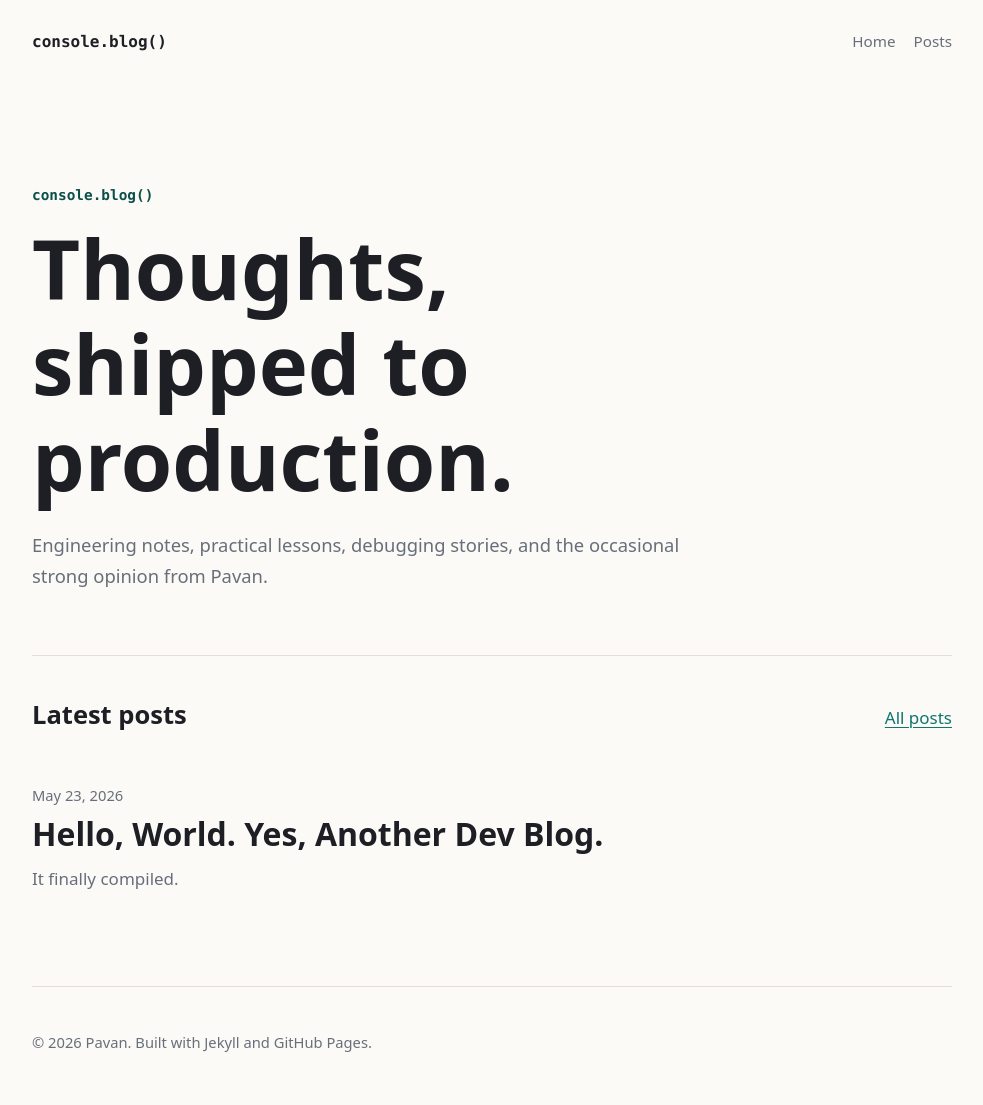
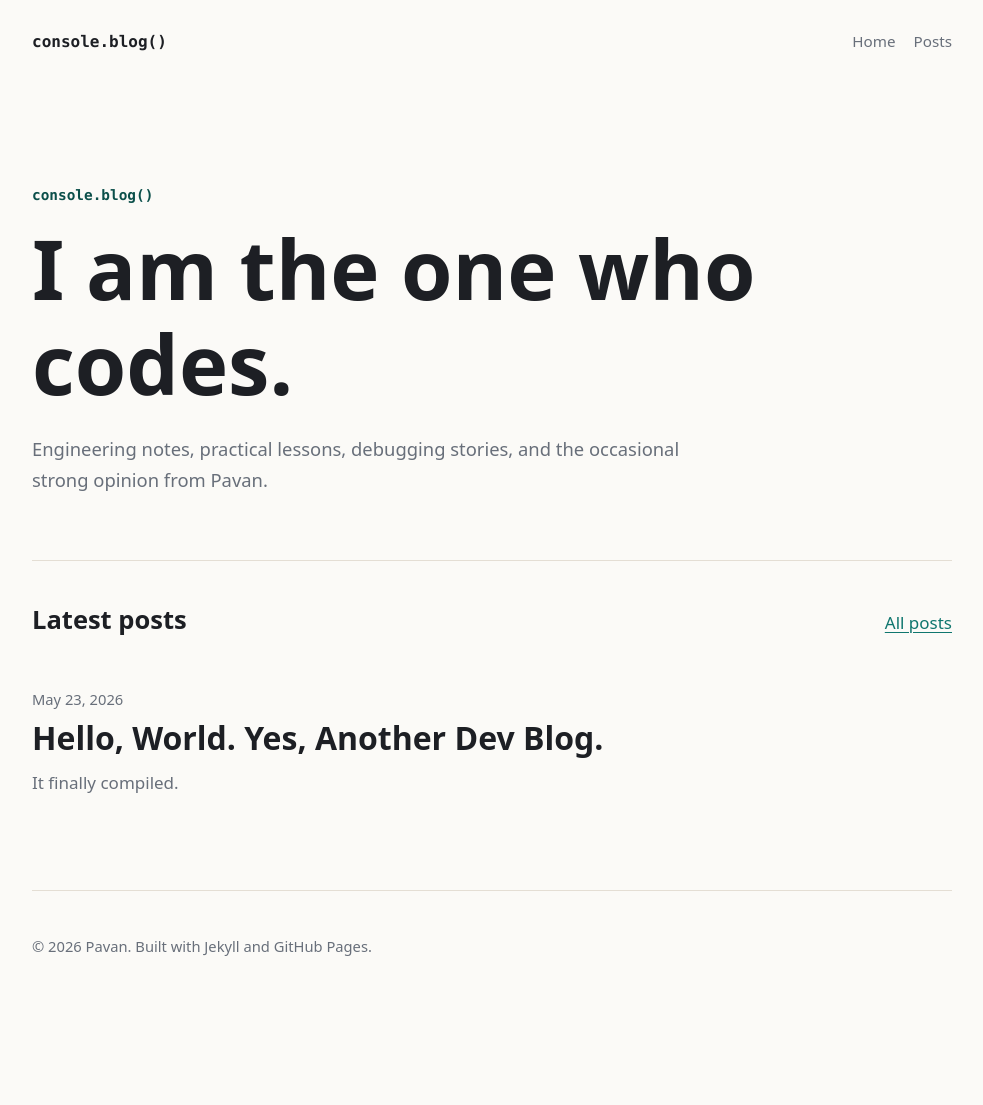
Before and after one commit to pavankalyan-codes/console.blog, a Jekyll site: the page built from index.md, in a window 1280 px wide. Shown: the whole page, without its empty margins (148-1131 px from the left). Built offline with Jekyll 4.4.1, drawn with Linux system fonts in a browser that asks for light colours; after the commit the page ends 1010 px from its top, so only the background shows below that.

Commit message:
Update homepage heading for clarity and personal branding

```diff
--- a/index.md
+++ b/index.md
@@ -5,7 +5,7 @@ title: Home
 
 <section class="intro">
   <p class="eyebrow">console.blog()</p>
-  <h1>Thoughts, shipped to production.</h1>
+  <h1>I am the one who codes.</h1>
   <p>
     Engineering notes, practical lessons, debugging stories, and the occasional
     strong opinion from Pavan.
```
